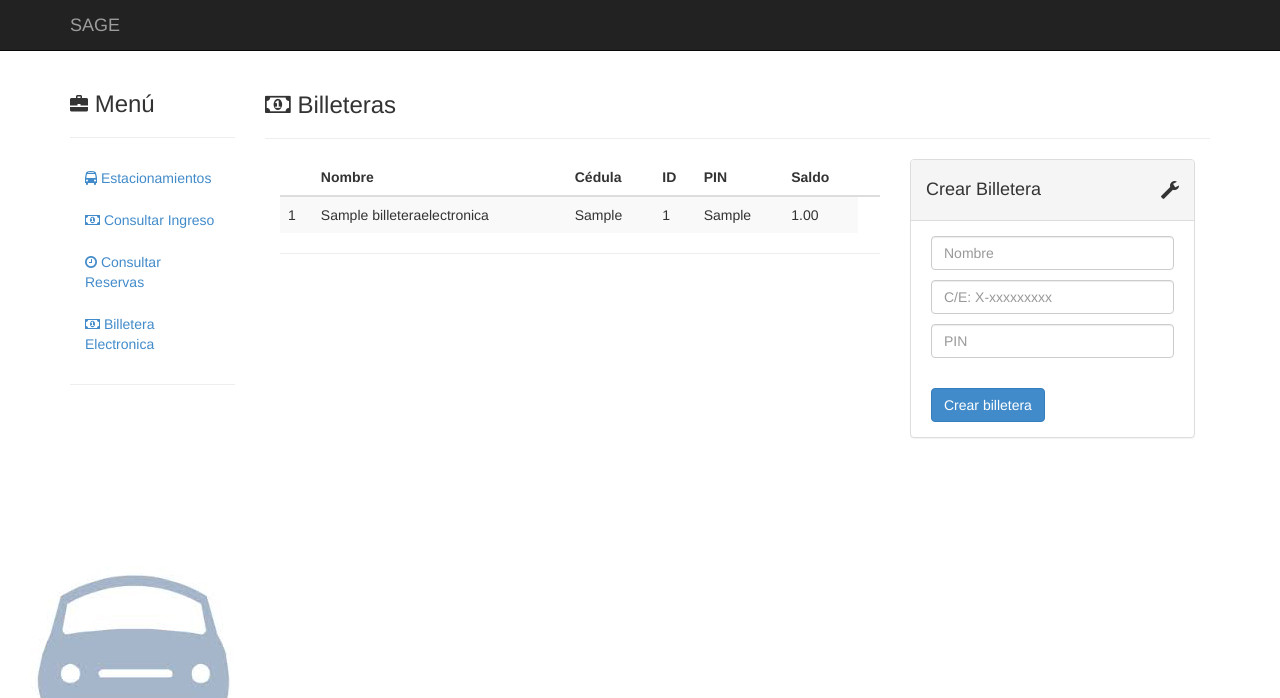
After one commit to Soft-Gear/SAGE, a Django app: page /estacionamientos/billetera_electronica/ in a window 1280 px wide. The commit adds this page. Shown: the top 698 px of the page. Run offline with Django 3.2, Linux system fonts and the light colour scheme; tables that the repository leaves empty hold one stand-in row (values such as "Sample post"); some libraries are stand-ins or nearby versions.

Commit message:
Se crea la billetera electronica en su propio temp

```diff
--- a/estacionamientos/forms.py
+++ b/estacionamientos/forms.py
@@ -109,6 +109,44 @@ class BilleteraElectronicaForm(forms.Form):
     )
 
     pinUsu = forms.CharField(
+        required   = True,
+        label      = "PIN",
+        validators = [pin_validator],
+        widget     = forms.TextInput(attrs =
+            { 'class'       : 'form-control'
+            , 'placeholder' : 'PIN'
+            , 'pattern'     : pin_validator.regex.pattern
+            , 'message'     : pin_validator.message
+            }
+        )
+    )
+
+class ValidarBilleteraForm(forms.Form):
+
+    pin_validator = RegexValidator(
+        regex =   '^\d{4}$',
+        message = 'EL PIN debe ser 4 digitos'
+    )
+
+    id_validator = RegexValidator(
+        regex   = '^\[0-9]+$',
+        message = 'Introduzca un id de digitos'
+    )
+
+    idValid = forms.CharField(
+        required   = True,
+        label      = "ID",
+        validators = [id_validator],
+        widget = forms.TextInput(attrs =
+            { 'class'       : 'form-control'
+            , 'placeholder' : 'ID'
+            , 'pattern'     : id_validator.regex.pattern
+            , 'message'     : id_validator.message
+            }
+        )
+    )
+
+    pinValid = forms.CharField(
         required   = True,
         label      = "PIN",
         validators = [pin_validator],
@@ -253,8 +291,8 @@ class ConsultarSaldoForm(forms.Form):
     )
 
     id_validator = RegexValidator(
-        regex   = '^\d{4}$',
-        message = 'Introduzca un id de 4 digitos'
+        regex   = '^\[0-9]+$',
+        message = 'Introduzca un id de digitos'
     )
 
     idBill = forms.CharField(
@@ -287,12 +325,12 @@ class ConsultarSaldoForm(forms.Form):
 class RecargarSaldoForm(forms.Form):
 
     card_name_validator = RegexValidator(
-        regex   = '^[a-zA-ZáéíóúñÑÁÉÍÓÚ][a-zA-ZáéíóúñÑÁÉÍÓÚ ]*$',
+        regex   = '^[a-zA-ZáéíóúñÑÁÉÍÓÚ][a-zA-ZáéíóúñÑÁÉÍÓÚäëïöüÄËÏÖÜ ]*$',
         message = 'El nombre no puede iniciar con espacio en blanco ni contener números ni caracteres desconocidos.'
     )
 
     card_surname_validator = RegexValidator(
-        regex   = '^[a-zA-ZáéíóúñÑÁÉÍÓÚ][a-zA-ZáéíóúñÑÁÉÍÓÚ ]*$',
+        regex   = '^[a-zA-ZáéíóúñÑÁÉÍÓÚ][a-zA-ZáéíóúñÑÁÉÍÓÚäëïöüÄËÏÖÜ ]*$',
         message = 'El apellido no puede iniciar con espacio en blanco ni contener números ni caracteres desconocidos.'
     )
 
@@ -372,8 +410,8 @@ class RecargarSaldoForm(forms.Form):
 
 
     id_validator = RegexValidator(
-        regex   = '^\d{4}$',
-        message = 'Introduzca un id de 4 digitos'
+        regex   = '^\[0-9]+$',
+        message = 'Introduzca un id de digitos'
     )
 
     idBill = forms.CharField(
--- a/estacionamientos/models.py
+++ b/estacionamientos/models.py
@@ -69,6 +69,7 @@ class BilleteraElectronica(models.Model):
 	PIN         = models.CharField(max_length = 4)
 	nombre      = models.CharField(max_length = 50)
 	CI          = models.CharField(max_length = 10)
+	saldo       = models.DecimalField(decimal_places= 2, max_digits = 256)
 	#reserva     = models.ForeignKey(Reserva)
 
 	def __str__(self):
--- a/estacionamientos/urls.py
+++ b/estacionamientos/urls.py
@@ -11,12 +11,15 @@ urlpatterns = patterns('',
     url(r'^(?P<_id>\d+)/$', views.estacionamiento_detail, name = 'estacionamiento_detail'),
     url(r'^(?P<_id>\d+)/reserva$', views.estacionamiento_reserva, name = 'estacionamiento_reserva'),
     url(r'^(?P<_id>\d+)/pago$', views.estacionamiento_pago, name = 'estacionamiento_pago'),
+    url(r'^(?P<_id>\d+)/pago_billetera$', views.estacionamiento_pago_billetera, name = 'estacionamiento_pago_billetera'),
     url(r'^ingreso$', views.estacionamiento_ingreso, name = 'estacionamiento_ingreso'),
     url(r'^consulta_reserva$', views.estacionamiento_consulta_reserva, name = 'estacionamiento_consulta_reserva'),
-    url(r'^billetera_electronica_saldo$', views.billetera_electronica_saldo, name = 'billetera_electronica_saldo'),
-    url(r'^billetera_electronica_recarga$', views.billetera_electronica_recarga, name = 'billetera_electronica_recarga'),
+    url(r'^billetera_electronica$', views.billetera_electronica, name = 'billetera_electronica'),
+    url(r'^billetera_electronica/$', views.billetera_electronica_crear, name = 'billetera_electronica_crear'),
+    url(r'^billetera_electronica/crear$', views.billetera_electronica_crear, name = 'billetera_electronica_crear'),
+    url(r'^billetera_electronica/recargar$', views.billetera_electronica_recargar, name = 'billetera_electronica_recargar'),
     url(r'^sms$', views.receive_sms, name='receive_sms'),
     url(r'^(?P<_id>\d+)/tasa$', views.tasa_de_reservacion, name = 'tasa_de_reservacion'),
     url(r'^grafica/.*$', views.grafica_tasa_de_reservacion, name = 'grafica_tasa_de_reservacion'),
-    url(r'^(?P<_id>\d+)/Billetera-Electronica$',views.Billetera_Electronica, name = 'Billetera_Electronica')
+    url(r'^(?P<_id>\d+)/Billetera-Electronica$',views.billetera_electronica, name = 'Billetera_Electronica')
 )
--- a/estacionamientos/views.py
+++ b/estacionamientos/views.py
@@ -28,6 +28,7 @@ from estacionamientos.forms import (
     EstacionamientoExtendedForm,
     PropietarioForm,
     BilleteraElectronicaForm,
+    ValidarBilleteraForm,
     EstacionamientoForm,
     ReservaForm,
     PagoForm,
@@ -54,20 +55,17 @@ from estacionamientos.models import (
 def estacionamientos_all(request):
     estacionamientos = Estacionamiento.objects.all()
     propietarios = Propietario.objects.all()
-    billeteras = BilleteraElectronica.objects.all()
 
     # Si es un GET, mandamos un formulario vacio
     if request.method == 'GET':
         form  = EstacionamientoForm()
         form2 = PropietarioForm()
-        form3 = BilleteraElectronicaForm()
 
     # Si es POST, se verifica la información recibida
     elif request.method == 'POST':
         # Creamos un formulario con los datos que recibimos
         form  = EstacionamientoForm(request.POST)
         form2 = PropietarioForm(request.POST)
-        form3 = BilleteraElectronicaForm(request.POST)
 
         # Parte de la entrega era limitar la cantidad maxima de
         # estacionamientos a 5
@@ -108,26 +106,13 @@ def estacionamientos_all(request):
             propietarios = Propietario.objects.all()
             form2 = PropietarioForm()
 
-        if form3.is_valid():
-            obj3 = BilleteraElectronica(
-                nombre      = form3.cleaned_data['nombreUsu'],
-                CI          = form3.cleaned_data['ciUsu'],
-                PIN         = form3.cleaned_data['pinUsu'],
-                idBilletera = len(billeteras)
-            )
-            obj3.save()
-            billeteras = BilleteraElectronica.objects.all()
-            form3 = BilleteraElectronicaForm()
-
     return render(
         request,
         'catalogo-estacionamientos.html',
         { 'form': form
         , 'form2': form2
-        , 'form3' : form3
         , 'estacionamientos': estacionamientos
         , 'propietarios': propietarios
-        , 'billeteras' : billeteras
         }
     )
 
@@ -376,6 +361,9 @@ def estacionamiento_pago(request,_id):
         { 'form' : form }
     )
 
+def estacionamiento_pago_billetera(request,_id):
+    pass
+
 def estacionamiento_ingreso(request):
     form = RifForm()
     if request.method == 'POST':
@@ -534,8 +522,82 @@ def grafica_tasa_de_reservacion(request):
 
     return response
 
-def Billetera_Electronica(request, _id):
-    return render(request, 'Billetera-Electronica.html')
+def billetera_electronica(request):
+
+    if request.method =="GET":
+        form = ValidarBilleteraForm()
+        return render(
+            request, 'Billetera-Electronica.html',
+            {'form': form}
+        )
+
+    #Si recibe los datos del usuario
+    if request.method == 'POST':
+
+        form = ValidarBilleteraForm(request.POST)
+
+        #Guarda lo que introdujo el usuario
+        if form.is_valid():
+            identificador = form.cleaned_data['idValid']
+            pinVal = form.cleaned_data['pinValid']
+
+            #Busca la billetera en la base de datos
+            try:
+                billetera = BilleteraElectronica.get(id = identificador)
+            except ObjectDoesNotExist:
+                return render(
+                request, 'template-mensaje.html',
+                { 'color'   : 'black'
+                , 'mensaje' : 'Información invalida '
+                }
+            )
+
+            #Verifica que el PIN sea el correcto
+            if pinVal != billetera.PIN:
+                return render(
+                request, 'template-mensaje.html',
+                { 'color'   : 'black'
+                , 'mensaje' : 'Información invalida '
+                }
+            )
+
+            return render(
+            request,
+            'billetera_electronica_saldo.html',
+            {'billetera' : billetera}
+            )
+
+        else:
+            return render(request,'404.html')
+
+def billetera_electronica_crear(request):
+    billeteras = BilleteraElectronica.objects.all()
+
+    if request.method == 'GET':
+        form = BilleteraElectronicaForm()
+
+    elif request.method == 'POST':
+
+        form = BilleteraElectronicaForm(request.POST)
+        if form.is_valid():
+            obj = BilleteraElectronica(
+                nombre      = form.cleaned_data['nombreUsu'],
+                CI          = form.cleaned_data['ciUsu'],
+                PIN         = form.cleaned_data['pinUsu'],
+                idBilletera = len(billeteras),
+                saldo       = 0
+            )
+            obj.save()
+            billeteras = BilleteraElectronica.objects.all()
+            form = BilleteraElectronicaForm()
+
+    return render(
+        request,
+        'billetera_electronica_crear.html',
+        { 'form': form
+        , 'billeteras' : billeteras
+        }
+    )
 
 def billetera_electronica_saldo(request):
     form = ConsultarSaldoForm()
@@ -556,7 +618,7 @@ def billetera_electronica_saldo(request):
     )
 
 
-def billetera_electronica_recarga(request):
+def billetera_electronica_recargar(request):
     form = RecargarSaldoForm()
     estacionamiento = Estacionamiento.objects.all()
     if request.method == 'POST':
--- /dev/null
+++ b/templates/billetera_electronica_crear.html
@@ -0,0 +1,90 @@
+{% extends "base.html" %}
+
+{% block title %}
+  SAGE
+{% endblock %}
+{% block innerContents%}
+
+  <!-- Solucion para alinear la tabla de billeteras -->
+  <div class="col-sm-2">
+  </div>
+
+  <div class="col-sm-10">
+    <h3><i class="fa fa-money"></i>
+      Billeteras
+    </h3>
+    <hr>
+    <div class="col-md-8">
+      <table class="table table-striped">
+        {% if billeteras %}
+        <thead>
+          <tr>
+            <th></th>
+            <th>Nombre</th>
+            <th>Cédula</th>
+            <th>ID</th>
+            <th>PIN</th>
+            <th>Saldo</th>
+            <th></th>
+          </tr>
+        </thead>
+        <tbody>
+          {% for obj in billeteras %}
+            <tr>
+              <td>{{forloop.counter}}</td>
+              <td>{{obj.nombre}}</td>
+              <td>{{obj.CI}}</td>
+              <td>{{obj.idBilletera}}</td>
+              <td>{{obj.PIN}}</td>
+              <td>{{obj.saldo}}</td>
+            </tr>
+          {% endfor %}
+        </tbody>
+        {% else %}
+          <h3>No hay billeteras</h3>
+        {% endif %}
+      </table>
+      <hr>
+    </div>
+
+    <div class="col-md-4">
+      <div class="panel panel-default">
+        <div class="panel-heading">
+          <div class="panel-title">
+            <i class="glyphicon glyphicon-wrench pull-right"></i>
+            <h4>
+              Crear Billetera
+            </h4>
+          </div>
+        </div>
+        <div class="panel-body">
+          <form action="." method="post" class="form form-vertical">
+            {% csrf_token %}
+            {% for field in form %}
+              <div class="control-group">
+                <div class="controls">
+                  {{ field }}
+                  <span class='error' id='{{field.name}}_error' aria-live="polite">
+                    {{ field.errors }}
+                  </span>
+                  <p>
+                </div>
+              </div>
+            {% endfor %}
+            <div class="control-group">
+              <label></label>
+              <div class="controls">
+                <button type="submit" class="btn btn-primary">
+                  Crear billetera
+                </button>
+              </div>
+            </div>
+          </form>
+        </div>
+      </div>
+    </div>
+  </div>
+{% endblock %}
+{% block scripts %}
+{% include "validator.js.html" %}
+{% endblock %}
--- a/templates/confirmar.html
+++ b/templates/confirmar.html
@@ -53,7 +53,7 @@
                 Pagar Reserva
               </button>
             </a>
-            <a href="Billetera-Electronica" onClick="return popup(this, 'Billetera Eletronica')">
+            <a href="pago_billetera" onClick="return popup(this, 'Billetera Eletronica')">
               <button class="btn btn-primary">
                 Billetera Electronica
               </button>
--- a/templates/menu.html
+++ b/templates/menu.html
@@ -13,7 +13,7 @@
     <li><a href="/estacionamientos/consulta_reserva"><i class="fa fa-clock-o"></i>
       Consultar Reservas
     </a></li>
-    <li><a href="/estacionamientos/billetera_electronica_saldo"><i class="fa fa-money"></i>
+    <li><a href="/estacionamientos/billetera_electronica"><i class="fa fa-money"></i>
       Billetera Electronica
     </a></li>
     {% if estacionamiento.capacidad %}
```
Also changed, not shown: templates/Billetera-Electronica.html (+51 -31 lines), templates/catalogo-estacionamientos.html (+0 -77 lines), 1 other file.
